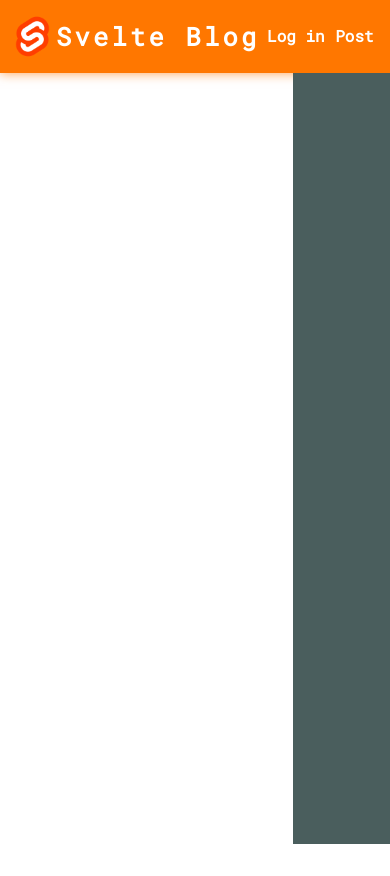
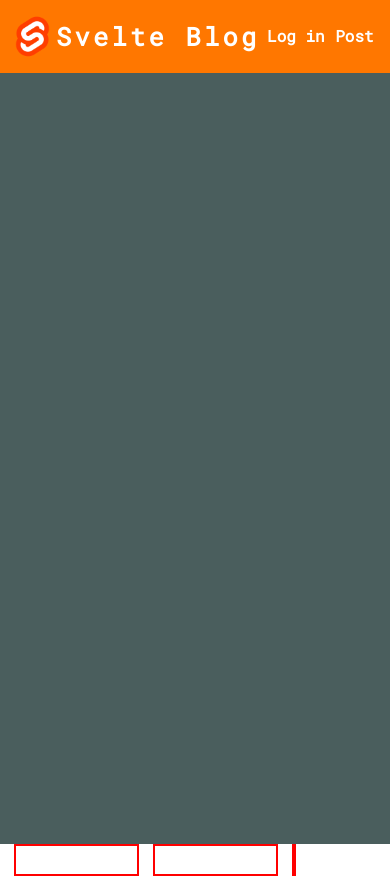
Before and after one commit to matteopaz/svelte-blog-demo, a Svelte app: page / in a window 390 px wide. Before the commit the page ends 844 px from the top, so only its background shows below. Built offline with nearby package versions, Linux system fonts and the light colour scheme.

Commit message:
Progress on responsivity and reactivity

```diff
--- a/src/App.svelte
+++ b/src/App.svelte
@@ -2,13 +2,14 @@
     import Header from './comp/Header.svelte';
     import Postform from './comp/Postform.svelte';
     import Posts from './comp/Posts.svelte';
+    let formactive = false;
 </script>
 
 <div id="wrapper">
   <Header />
   <main>
-    <Posts />
-    <Postform />
+    <Posts postsfullw={!formactive} />
+    <Postform {formactive} />
   </main>
 </div>
 
@@ -21,7 +22,8 @@
   main {
     display: grid;
     grid-template-columns: 1fr 25vw;
-    grid-template-rows: 1fr;
+    grid-template-rows: 100% 1fr;
     flex-grow: 1;
+    flex-basis: 90vh;
   }
 </style>
--- a/src/comp/Postform.svelte
+++ b/src/comp/Postform.svelte
@@ -1,5 +1,5 @@
 <script>
-
+  export let formactive = false;
 </script>
 
 <form>
@@ -13,5 +13,8 @@
     grid-column: 2 / span 1;
     height: 100%;
     grid-row: 1 / 1;
+    @media (max-width: 640px) {
+      grid-column: 1 / span 2;
+    }
   }
 </style>
--- a/src/comp/Posts.svelte
+++ b/src/comp/Posts.svelte
@@ -1,8 +1,12 @@
 <script>
-
+  export let postsfullw = false;
+  let fullWidth = "";
+  if(true) {
+   fullWidth = "grid-column: 1 / span 1"
+  }
 </script>
 
-<article>
+<article style={fullWidth}>
 
  <div class="one">
 
@@ -19,16 +23,29 @@
 
 <style lang="postcss">
  article {
+   --spacing: clamp(0.75rem, 3vw, 4rem);
    grid-column: 1 / span 1;
    grid-row: 1 / 1;
    display: grid;
    grid-template-columns: 0.1px repeat(3, 1fr) 0.1px;
-   grid-row: 1fr;
-   grid-gap: clamp(1.5rem, 3.25vw, 6rem);
+   grid-gap: var(--spacing);
+   @media (max-width: 940px) {
+     grid-gap: calc( 1.2 * var(--spacing) );
+     grid-template-columns: 0.1px 1fr 1fr 0.1px;
+   }
+
+   @media (max-width: 640px) {
+     grid-row: 2 / 2;
+     grid-column: 1 / 3;
+   }
  }
 
  div {
-   padding: clamp(1.5rem, 3.25vw, 6rem) 0;
+   border: 2px solid red;
+   padding: var(--spacing) 0;
+   @media (max-width: 940px) {
+     padding: calc(1.2 * var(--spacing)) 0;
+   }
  }
 
  .one {
--- a/src/global.css
+++ b/src/global.css
@@ -7,7 +7,7 @@
 }
 
 *, ::before, ::after {
-    box-sizing: border-box;
+    box-sizing: border-box !important;
 }
 
 html {
```
